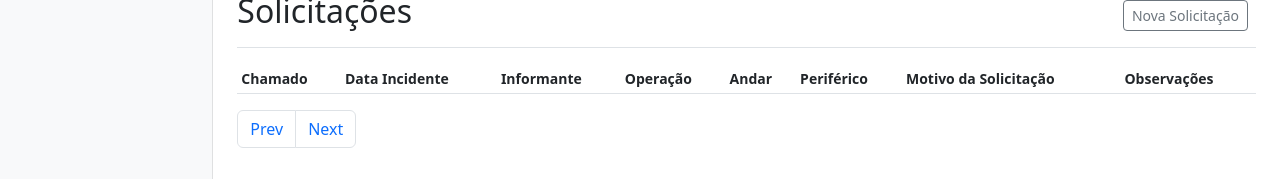
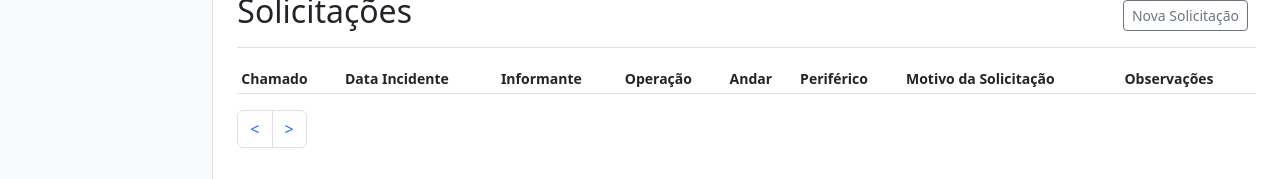
Before and after one commit to GMN-dev/Projeto-Field-Service, a Django app: page /cadastro/dashboard/ in a window 1280 px wide. Shown: the part 621-800 px from the top of the page. Run offline with Django 4.2, Linux system fonts and the light colour scheme; data comes from the database, SQL or seed files in the repository; lists and menus that the app fills with data are empty; some libraries are stand-ins or nearby versions.

```diff
--- a/templates/cadastroEquipamento/html/dashboard.html
+++ b/templates/cadastroEquipamento/html/dashboard.html
@@ -202,10 +202,10 @@
           <nav aria-label="Page navigation">
             <ul class="pagination">
               <li class="page-item">
-                <button class="page-link" id="prevButton">Prev</button>
+                <button class="page-link" id="prevButton">&lt;</button>
               </li>
               <li class="page-item">
-                <button class="page-link" id="nextButton">Next</button>
+                <button class="page-link" id="nextButton">&gt;</button>
               </li>
             </ul>
           </nav>
```
